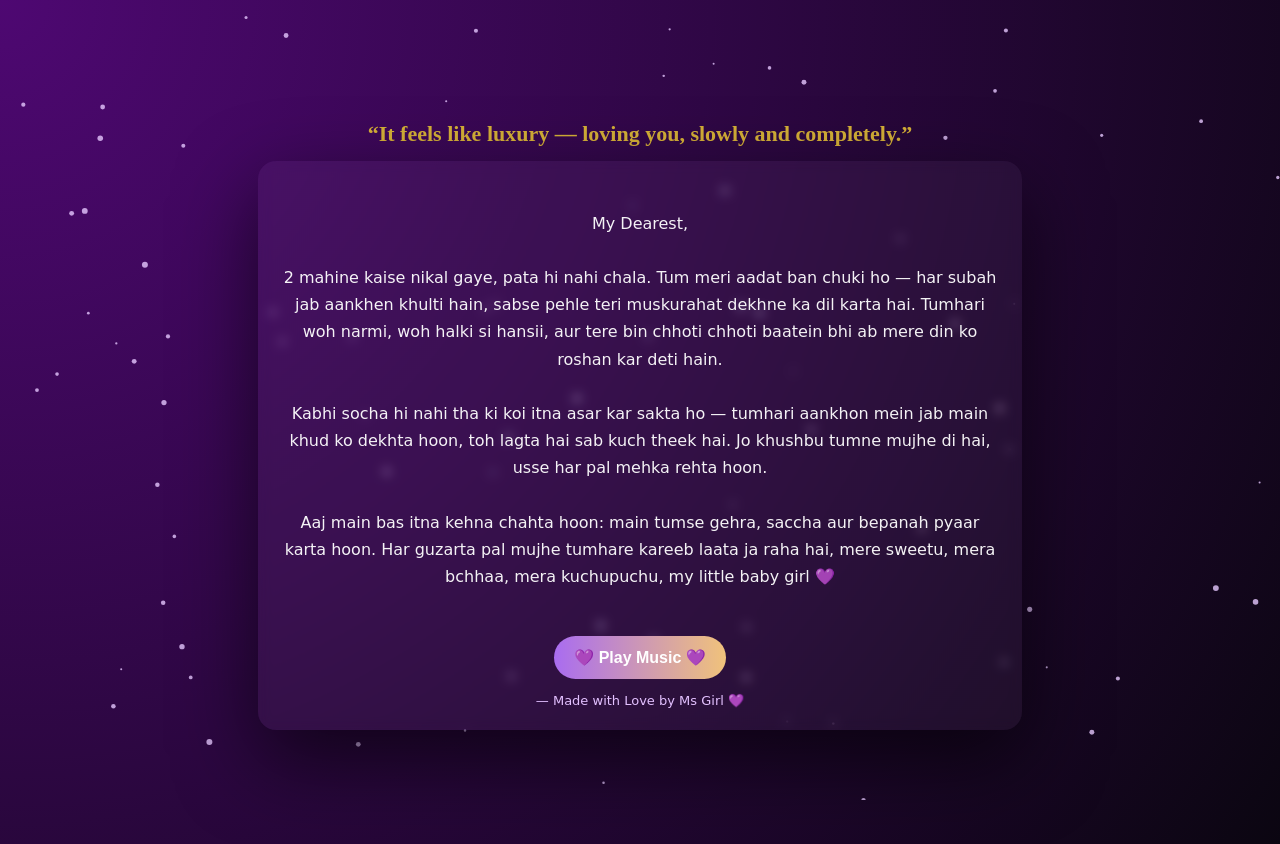
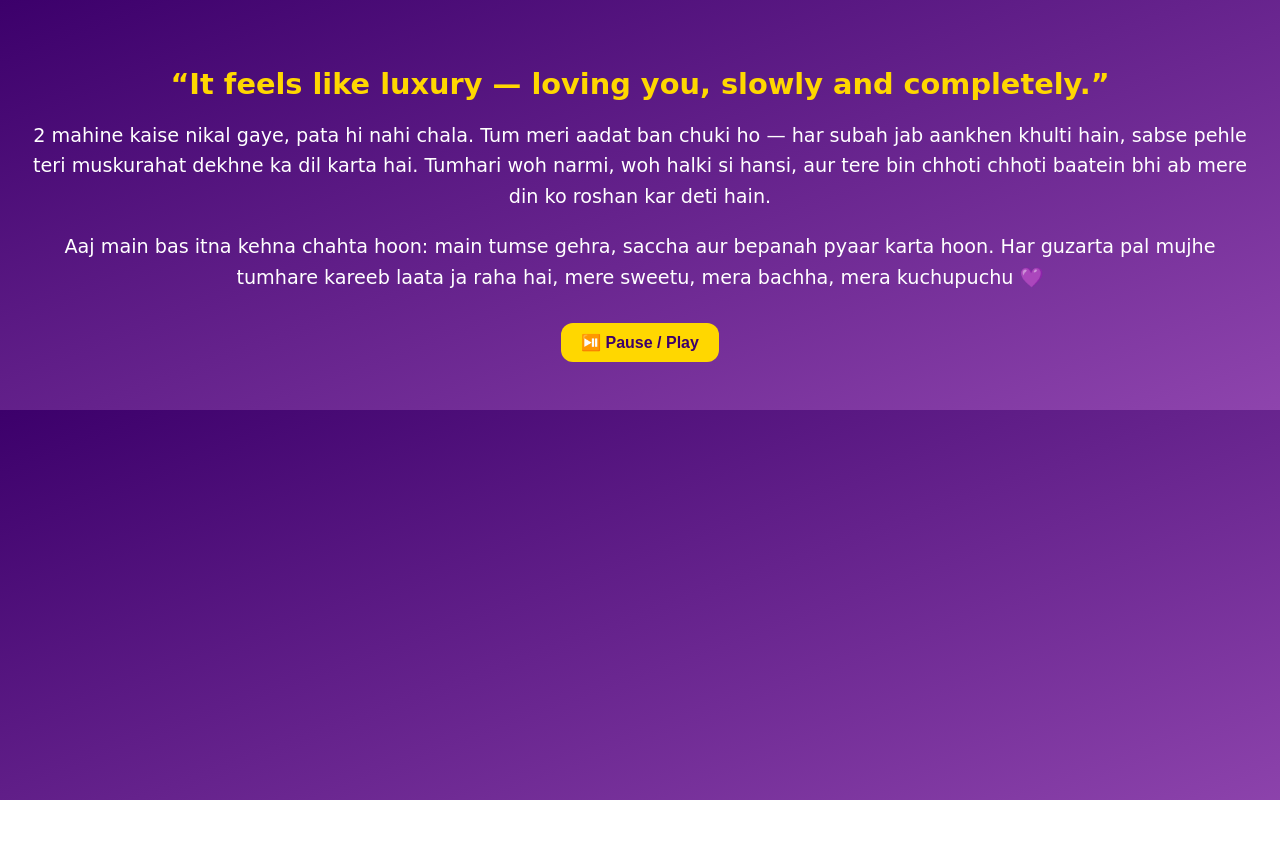
Before and after one commit to as9368494-max/my-sweetu-card, a plain HTML site: page index.html in a window 1280 px wide. After the commit the page ends 800 px from the top, so only its background shows below. Drawn offline with Linux system fonts and the light colour scheme.

Commit message:
Update index.html

```diff
--- a/index.html
+++ b/index.html
@@ -1,130 +1,73 @@
-<!doctype html>
-<html lang="hi">
+<!DOCTYPE html>
+<html lang="en">
 <head>
-<meta charset="utf-8" />
-<meta name="viewport" content="width=device-width,initial-scale=1" />
-<title>For My Sweetu 💜</title>
+  <meta charset="UTF-8" />
+  <meta name="viewport" content="width=device-width, initial-scale=1.0" />
+  <title>Made by Ms Girl 💜</title>
   <style>
-  :root{ --bg:#120217; --gold:#d4af37; --accent:#a96cf0; --soft:#f7efe6; }
-  body{
-    margin:0;
-    font-family: 'Kalam', cursive, Arial, sans-serif;
-    background: radial-gradient(circle at top left,#4e0872,#0b0611);
-    color:var(--soft);
-    display:flex;
-    flex-direction:column;
-    align-items:center;
-    justify-content:center;
-    min-height:100vh;
-    padding:22px;
-    text-align:center;
-    overflow:hidden;
+    body {
+      background: linear-gradient(160deg, #3c006b, #8e44ad);
+      color: white;
+      font-family: 'Poppins', cursive;
+      text-align: center;
+      padding: 40px 20px;
     }
-  h1{
-    font-family:'Playfair Display',serif;
-    color:var(--gold);
-    font-size:22px;
-    margin:6px 0 14px;
+    h1 {
+      font-size: 1.8em;
+      color: gold;
     }
-  .card{
-    width:100%;
-    max-width:720px;
-    background:rgba(255,255,255,0.04);
-    border-radius:18px;
-    padding:22px;
-    box-shadow:0 30px 80px rgba(0,0,0,0.6);
-    backdrop-filter:blur(6px);
+    p {
+      font-size: 1.2em;
+      line-height: 1.6;
     }
-  .message{
-    font-size:16px;
-    line-height:1.7;
-    color:rgba(255,255,255,0.95);
-    white-space:pre-wrap;
+    .player {
+      margin-top: 30px;
     }
-  .play-btn{
-    margin-top:18px;
-    background:linear-gradient(90deg,#a96cf0,#f0c27b);
-    border:none;
-    color:#fff;
-    padding:12px 20px;
-    border-radius:28px;
-    font-size:16px;
-    cursor:pointer;
-    font-weight:700;
+    button {
+      background-color: gold;
+      color: #3c006b;
+      border: none;
+      padding: 10px 20px;
+      border-radius: 12px;
+      font-weight: bold;
+      cursor: pointer;
+      font-size: 1em;
     }
-  .footer{
-    margin-top:14px;
-    color:#e3c1ff;
-    font-size:13px;
-  }
-  canvas#particles {
-    position: fixed;
-    top:0;left:0;
-    width:100%;height:100%;
-    z-index:-1;
+    button:hover {
+      background-color: #ffdf70;
     }
   </style>
 </head>
 <body>
-
-<canvas id="particles"></canvas>
-
   <h1>“It feels like luxury — loving you, slowly and completely.”</h1>
 
-<div class="card">
-  <div class="message">
-My Dearest,
+  <p>
+    2 mahine kaise nikal gaye, pata hi nahi chala. Tum meri aadat ban chuki ho —
+    har subah jab aankhen khulti hain, sabse pehle teri muskurahat dekhne ka dil karta hai.
+    Tumhari woh narmi, woh halki si hansi, aur tere bin chhoti chhoti baatein bhi ab mere din ko roshan kar deti hain.
+  </p>
 
-2 mahine kaise nikal gaye, pata hi nahi chala. Tum meri aadat ban chuki ho — har subah jab aankhen khulti hain, sabse pehle teri muskurahat dekhne ka dil karta hai. Tumhari woh narmi, woh halki si hansii, aur tere bin chhoti chhoti baatein bhi ab mere din ko roshan kar deti hain.
+  <p>
+    Aaj main bas itna kehna chahta hoon: main tumse gehra, saccha aur bepanah pyaar karta hoon.
+    Har guzarta pal mujhe tumhare kareeb laata ja raha hai, mere sweetu, mera bachha, mera kuchupuchu 💜
+  </p>
 
-Kabhi socha hi nahi tha ki koi itna asar kar sakta ho — tumhari aankhon mein jab main khud ko dekhta hoon, toh lagta hai sab kuch theek hai. Jo khushbu tumne mujhe di hai, usse har pal mehka rehta hoon.
-
-Aaj main bas itna kehna chahta hoon: main tumse gehra, saccha aur bepanah pyaar karta hoon. Har guzarta pal mujhe tumhare kareeb laata ja raha hai, mere sweetu, mera bchhaa, mera kuchupuchu, my little baby girl 💜
+  <div class="player">
+    <audio id="bgMusic" autoplay loop>
+      <source src="https://drive.google.com/uc?export=download&id=1D1dyzBC3I6aIi32G0lh1psi85Jj3vUtN" type="audio/mpeg">
+    </audio>
+    <button onclick="togglePlay()">⏯️ Pause / Play</button>
   </div>
 
-  <button class="play-btn" id="playBtn">💜 Play Music 💜</button>
-  <button class="play-btn" id="pauseBtn" style="display:none;margin-left:10px">⏸ Pause</button>
-
-  <div class="footer">— Made with Love by Ms Girl 💜</div>
-</div>
-
-<!-- Background music (Drive link) -->
-<audio id="bgAudio"
-  src="https://drive.google.com/uc?export=download&id=1D1dyzBC3I6aIi32G0lh1psi85Jj3vUtN"
-  preload="auto" loop></audio>
-
   <script>
-// 🎶 Play/Pause button logic
-const audio=document.getElementById('bgAudio');
-const playBtn=document.getElementById('playBtn');
-const pauseBtn=document.getElementById('pauseBtn');
-playBtn.onclick=()=>{audio.play();playBtn.style.display='none';pauseBtn.style.display='inline-block';};
-pauseBtn.onclick=()=>{audio.pause();pauseBtn.style.display='none';playBtn.style.display='inline-block';};
-document.addEventListener('click',()=>{audio.play().catch(()=>{});},{once:true});
-
-// ✨ Background particle animation
-const c=document.getElementById('particles'),ctx=c.getContext('2d');
-let w,h,particles=[];
-function resize(){w=c.width=window.innerWidth;h=c.height=window.innerHeight;}
-window.addEventListener('resize',resize);resize();
-for(let i=0;i<80;i++){
-  particles.push({x:Math.random()*w,y:Math.random()*h,r:Math.random()*2+1,dx:(Math.random()-.5)*.6,dy:(Math.random()-.5)*.6});
+    const music = document.getElementById('bgMusic');
+    function togglePlay() {
+      if (music.paused) {
+        music.play();
+      } else {
+        music.pause();
       }
-function draw(){
-  ctx.clearRect(0,0,w,h);
-  for(let p of particles){
-    ctx.beginPath();
-    ctx.arc(p.x,p.y,p.r,0,Math.PI*2);
-    ctx.fillStyle='rgba(230,200,255,0.8)';
-    ctx.fill();
-    p.x+=p.dx;p.y+=p.dy;
-    if(p.x<0||p.x>w)p.dx*=-1;
-    if(p.y<0||p.y>h)p.dy*=-1;
     }
-  requestAnimationFrame(draw);
-}
-draw();
   </script>
-
 </body>
 </html>
```
Lines whose indentation alone changed are shown as unchanged.
